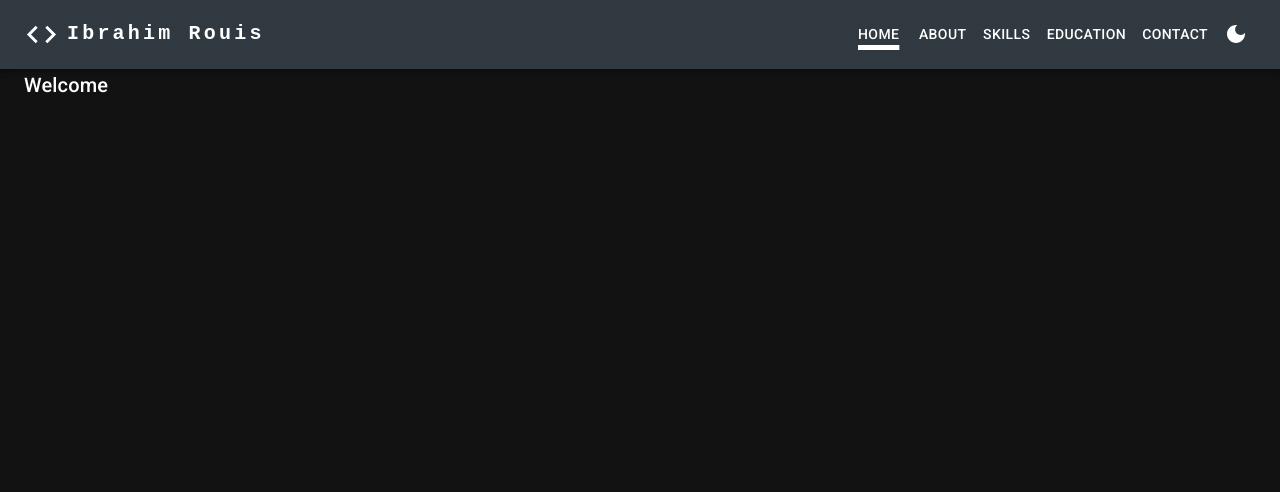
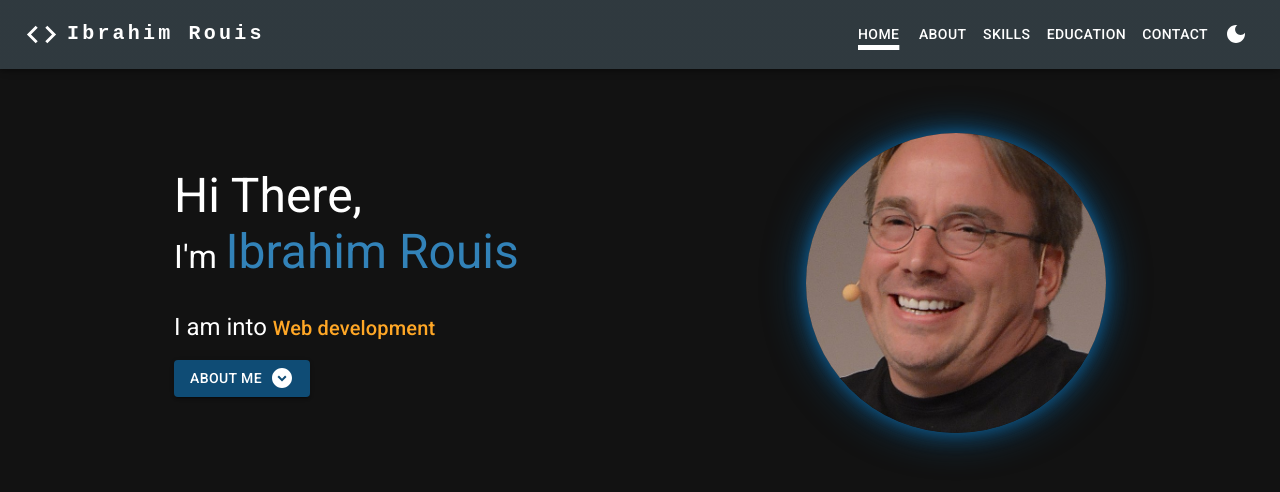
Before and after one commit to RouisIbra/MyPortfolio, a React (Vite) app: page / in a window 1280 px wide. Shown: the top 492 px of the page. Built offline with nearby package versions, Linux system fonts and the light colour scheme.

Commit message:
Add page header

```diff
--- a/package.json
+++ b/package.json
@@ -15,7 +15,8 @@
     "@mui/icons-material": "^5.11.0",
     "@mui/material": "^5.11.7",
     "react": "^18.2.0",
-    "react-dom": "^18.2.0"
+    "react-dom": "^18.2.0",
+    "react-parallax-tilt": "^1.7.100"
   },
   "devDependencies": {
     "@types/react": "^18.0.27",
--- a/src/pages/HomePage.jsx
+++ b/src/pages/HomePage.jsx
@@ -1,16 +1,14 @@
 import Container from "@mui/material/Container";
-import Typography from "@mui/material/Typography";
 import React from "react";
 import MyAppBar from "../components/MyAppBar";
+import HeaderSection from "./sections/HeaderSection";
 
 function HomePage() {
   return (
     <>
       <MyAppBar />
       <Container maxWidth="xl" component="main">
-        <Typography variant="h6" component="h2">
-          Welcome
-        </Typography>
+        <HeaderSection />
       </Container>
     </>
   );
--- /dev/null
+++ b/src/pages/sections/HeaderSection/index.jsx
@@ -0,0 +1,28 @@
+import { Grid, useMediaQuery } from "@mui/material";
+import React from "react";
+import MyAvatar from "./subsections/MyAvatar";
+import MyIntro from "./subsections/MyIntro";
+
+function HeaderSection() {
+  return (
+    <section>
+      <Grid
+        container
+        justifyContent="center"
+        alignItems="center"
+        direction={{ xs: "column-reverse", md: "row" }}
+        spacing={4}
+        my={4}
+      >
+        <Grid item container direction="column" xs={12} md={6}>
+          <MyIntro />
+        </Grid>
+        <Grid item container justifyContent="center" xs={12} sm="auto">
+          <MyAvatar />
+        </Grid>
+      </Grid>
+    </section>
+  );
+}
+
+export default HeaderSection;
--- /dev/null
+++ b/src/pages/sections/HeaderSection/subsections/MyAvatar/index.jsx
@@ -0,0 +1,24 @@
+import React from "react";
+import { Avatar } from "@mui/material";
+import Tilt from "react-parallax-tilt";
+import myphoto from "../../../../../assets/myphoto.jpg";
+
+function MyAvatar() {
+  return (
+    <Tilt transitionSpeed={2000}>
+      <Avatar
+        data-tilt
+        alt="Ibrahim Rouis's face photo"
+        sx={(theme) => ({
+          width: { xs: 200, sm: 250, md: 300 },
+          height: { xs: 200, sm: 250, md: 300 },
+          boxShadow: "0px 0px 10px, 0px 0px 20px, 0px 0px 40px",
+          color: theme.palette.primary.main,
+        })}
+        src={myphoto}
+      />
+    </Tilt>
+  );
+}
+
+export default MyAvatar;
--- /dev/null
+++ b/src/pages/sections/HeaderSection/subsections/MyIntro/index.jsx
@@ -0,0 +1,65 @@
+import { Button, Grid, Typography } from "@mui/material";
+import React from "react";
+import ExpandCircleDownIcon from "@mui/icons-material/ExpandCircleDown";
+
+function MyIntro() {
+  return (
+    <>
+      <Grid item>
+        <Typography
+          variant="h3"
+          component="p"
+          sx={{ textAlign: { xs: "center", md: "left" } }}
+        >
+          Hi There,
+        </Typography>
+      </Grid>
+      <Grid item>
+        <Typography
+          variant="h4"
+          component="p"
+          sx={{ textAlign: { xs: "center", md: "left" } }}
+        >
+          I&apos;m{" "}
+          <Typography variant="h3" component="span" color="secondary">
+            Ibrahim Rouis
+          </Typography>
+        </Typography>
+      </Grid>
+      <Grid item>
+        <Typography
+          variant="h5"
+          component="p"
+          sx={{ textAlign: { xs: "center", md: "left" }, mt: 4 }}
+        >
+          I am into{" "}
+          <Typography
+            variant="h6"
+            component="span"
+            sx={(theme) => ({
+              color:
+                theme.palette.mode === "dark"
+                  ? theme.palette.warning.main
+                  : theme.palette.info.main,
+            })}
+          >
+            Web development
+          </Typography>
+        </Typography>
+      </Grid>
+      <Grid
+        item
+        container
+        justifyContent={{ xs: "center", md: "flex-start" }}
+        mt={2}
+      >
+        <Button variant="contained">
+          About me
+          <ExpandCircleDownIcon sx={{ ml: 1 }} />
+        </Button>
+      </Grid>
+    </>
+  );
+}
+
+export default MyIntro;
```
Also changed, not shown: src/assets/myphoto.jpg (added), 1 other file (tests, documents, lock files or other folders).
